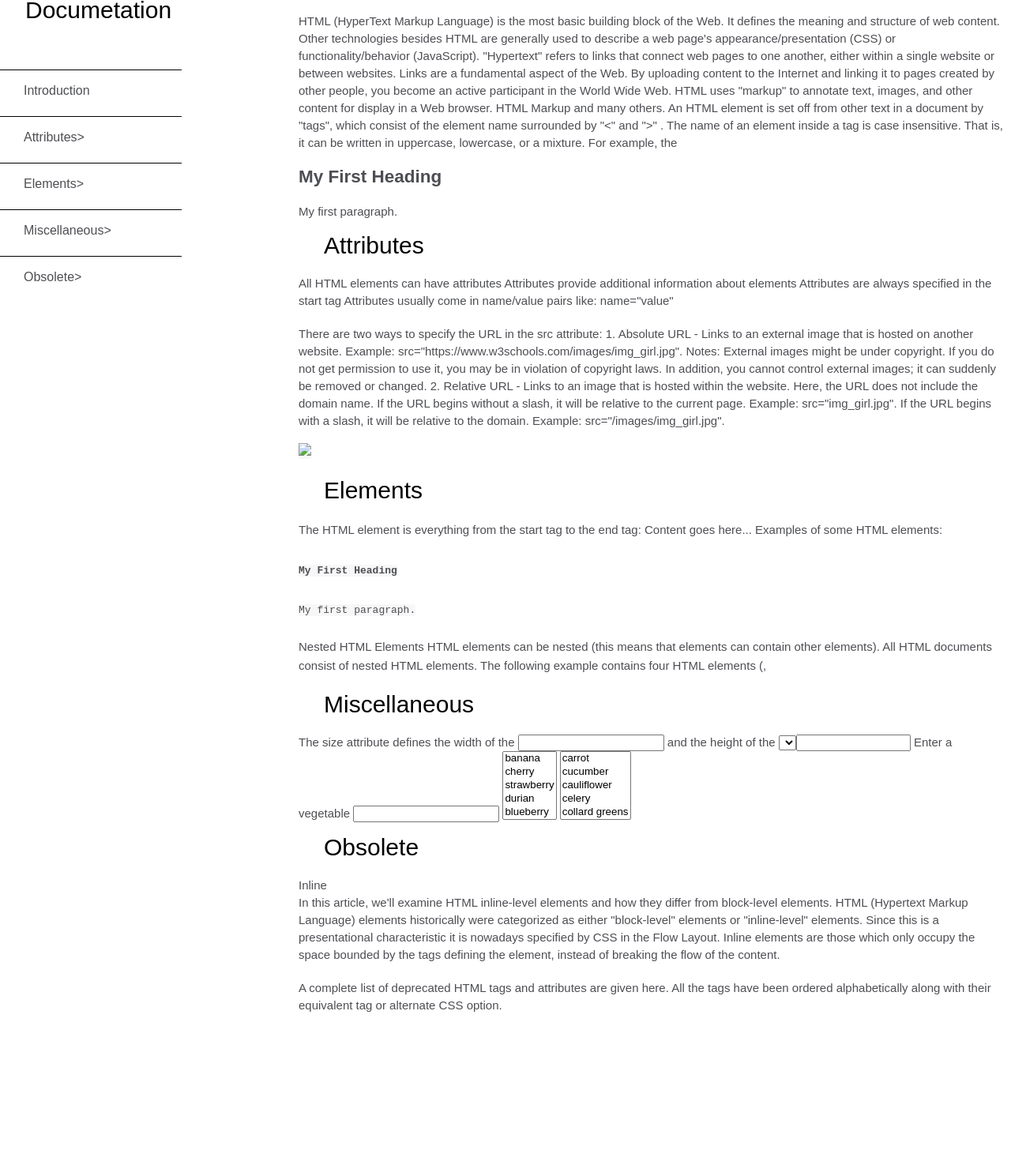
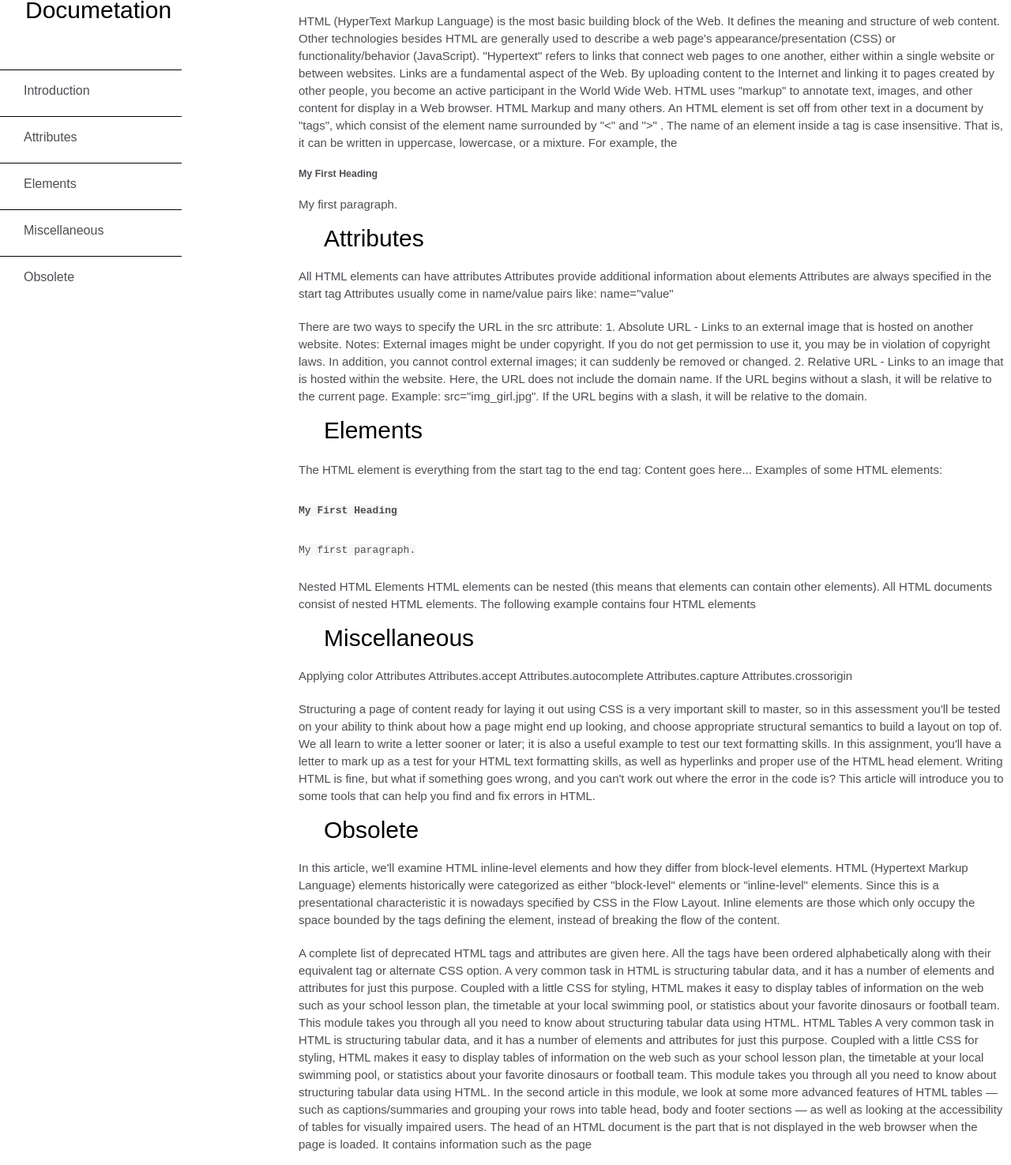
Before and after one commit to TemesgenA/doc-repo, a plain HTML site: page index.html in a window 1280 px wide. Shown: the part 53-1528 px from the top of the page at 79% size. Before the commit the page ends 1352 px from the top, so only its background shows below. Drawn offline with Linux system fonts and the light colour scheme.

Commit message:
modified p element

```diff
--- a/index.html
+++ b/index.html
@@ -18,10 +18,10 @@
 
     <ul class="nav-list">
       <li class="nav-list-item"> <a class="nav-link" href="#Introduction">Introduction</a></li>
-      <li class="nav-list-item"> <a class="nav-link" href="#Attributes">Attributes</a>></li>
-      <li class="nav-list-item"> <a class="nav-link" href="#Elements">Elements</a>></li>
-      <li class="nav-list-item"> <a class="nav-link" href="#Miscellaneous">Miscellaneous</a>></li>
-      <li class="nav-list-item"> <a class="nav-link" href="#Obsolete">Obsolete</a>></li>
+      <li class="nav-list-item"> <a class="nav-link" href="#Attributes">Attributes</a></li>
+      <li class="nav-list-item"> <a class="nav-link" href="#Elements">Elements</a></li>
+      <li class="nav-list-item"> <a class="nav-link" href="#Miscellaneous">Miscellaneous</a></li>
+      <li class="nav-list-item"> <a class="nav-link" href="#Obsolete">Obsolete</a></li>
     </ul>
   </nav>
 
@@ -54,7 +54,7 @@
         </head>
         <body>
 
-        <h1>My First Heading</h1>
+        <h5>My First Heading</h5>
         <p>My first paragraph.</p>
 
         </body>
@@ -71,17 +71,15 @@
         Attributes usually come in name/value pairs like: name="value"</p>
       <p>There are two ways to specify the URL in the src attribute:
 
-        1. Absolute URL - Links to an external image that is hosted on another website. Example:
-        src="https://www.w3schools.com/images/img_girl.jpg".
+        1. Absolute URL - Links to an external image that is hosted on another website.
 
         Notes: External images might be under copyright. If you do not get permission to use it, you may be in violation
         of copyright laws. In addition, you cannot control external images; it can suddenly be removed or changed.
 
         2. Relative URL - Links to an image that is hosted within the website. Here, the URL does not include the domain
         name. If the URL begins without a slash, it will be relative to the current page. Example: src="img_girl.jpg".
-        If the URL begins with a slash, it will be relative to the domain. Example: src="/images/img_girl.jpg".</p>
+        If the URL begins with a slash, it will be relative to the domain.</p>
       <code>
-          <img src="img_girl.jpg">
         </code>
 
     </section>
@@ -98,72 +96,53 @@
       </p>
       <p>Nested HTML Elements
         HTML elements can be nested (this means that elements can contain other elements).
-
         All HTML documents consist of nested HTML elements.
-
-        The following example contains four HTML elements (<html>,
-        <!--
-        <body>, <h1> and <p>):</p>
-            <h5>Example</h5><br> -->
-          <code>
-          <!--
-          <!DOCTYPE html>
-          <html>
-            <body>
-              <h1>My First Heading</h1>
-              <p>My first paragraph.</p>
-            </body>
-            </html>
-          -->
+        The following example contains four HTML elements</p>
+        <code>
         </code>
     </section>
 
     <section class="main-section" id="Miscellaneous">
       <header id="Miscellaneous">Miscellaneous</header>
-      <p>The size attribute defines the width of the <input> and the height of the <select> element. For the input, if
-          the type attribute is text or password then it's the number of characters. This must be an integer value 0 or
-          higher. If no size is specified, or an invalid value is specified, the input has no size declared, and the
-          form control will be the default width based on the user agent. If CSS targets the element with properties
-          impacting the width, CSS takes precedence. The size attribute has no impact on constraint validation. Examples
-          <p>By adding size on some input types, the width of the input can be controlled. Adding size on a select
-            changes the height, definining how many options are visible in the closed state.</p>
+      <p>
+        Applying color
+        Attributes
+        Attributes.accept
+        Attributes.autocomplete
+        Attributes.capture
+        Attributes.crossorigin
+      </p>
+      <p>
+        Structuring a page of content ready for laying it out using CSS is a very important skill to master, so in this assessment you'll be tested on your ability to think about how a page might end up looking, and choose appropriate structural semantics to build a layout on top of.
+        We all learn to write a letter sooner or later; it is also a useful example to test our text formatting skills. In this assignment, you'll have a letter to mark up as a test for your HTML text formatting skills, as well as hyperlinks and proper use of the HTML head element.
+        Writing HTML is fine, but what if something goes wrong, and you can't work out where the error in the code is? This article will introduce you to some tools that can help you find and fix errors in HTML.
       </p>
       <code>
-        <!---->
-          <label for="fruit">Enter a fruit</label> <input type="text" size="15" id="fruit">
-          <label for="vegetable">Enter a vegetable</label> <input type="text" id="vegetable">
 
-          <select name="fruits" size="5">
-            <option>banana</option>
-            <option>cherry</option>
-            <option>strawberry</option>
-            <option>durian</option>
-            <option>blueberry</option>
-          </select>
-          <select name="vegetables" size="5">
-          <option>carrot</option>
-          <option>cucumber</option>
-          <option>cauliflower</option>
-          <option>celery</option>
-          <option>collard greens</option>
-          </select>
         </code>
     </section>
 
     <section class="main-section" id="Obsolete">
       <header id="Obsolete">Obsolete</header>
-      <p>Inline<br>
-      In this article, we'll examine HTML inline-level elements and how they differ from block-level elements. HTML
-      (Hypertext Markup Language) elements historically were categorized as either "block-level" elements or
-      "inline-level" elements. Since this is a presentational characteristic it is nowadays specified by CSS in the Flow
-      Layout. Inline elements are those which only occupy the space bounded by the tags defining the element, instead of
-      breaking the flow of the content.
+      <p>In this article, we'll examine HTML inline-level elements and how they differ from block-level elements. HTML
+        (Hypertext Markup Language) elements historically were categorized as either "block-level" elements or
+        "inline-level" elements. Since this is a presentational characteristic it is nowadays specified by CSS in the
+        Flow
+        Layout. Inline elements are those which only occupy the space bounded by the tags defining the element, instead
+        of
+        breaking the flow of the content.</p>
+      <p>A complete list of deprecated HTML tags and attributes are given here. All the tags have been ordered
+        alphabetically along with their equivalent tag or alternate CSS option.
+        A very common task in HTML is structuring tabular data, and it has a number of elements and attributes for just this purpose. Coupled with a little CSS for styling, HTML makes it easy to display tables of information on the web such as your school lesson plan, the timetable at your local swimming pool, or statistics about your favorite dinosaurs or football team. This module takes you through all you need to know about structuring tabular data using HTML.
+        HTML Tables
+        A very common task in HTML is structuring tabular data, and it has a number of elements and attributes for just this purpose. Coupled with a little CSS for styling, HTML makes it easy to display tables of information on the web such as your school lesson plan, the timetable at your local swimming pool, or statistics about your favorite dinosaurs or football team. This module takes you through all you need to know about structuring tabular data using HTML.
+        In the second article in this module, we look at some more advanced features of HTML tables — such as captions/summaries and grouping your rows into table head, body and footer sections — as well as looking at the accessibility of tables for visually impaired users.
+        The head of an HTML document is the part that is not displayed in the web browser when the page is loaded. It contains information such as the page <title>, links to CSS (if you choose to style your HTML content with CSS), links to custom favicons, and other metadata (data about the HTML, such as the author, and important keywords that describe the document). Web browsers use information contained in the head to render the HTML document correctly. In this article we'll cover all of the above and more, in order to give you a good basis for working with markup.
+
+
       </p>
-      <p>A complete list of deprecated HTML tags and attributes are given here. All the tags have been ordered
-        alphabetically along with their equivalent tag or alternate CSS option.</p>
       <code>
-      <!-- <center>This text will be centered.
-        <p>So will this paragraph.</p></center> -->
+
       </code>
     </section>
 
```
